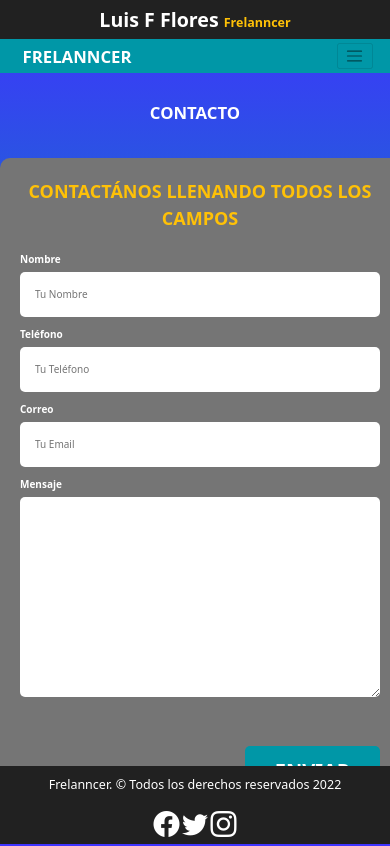
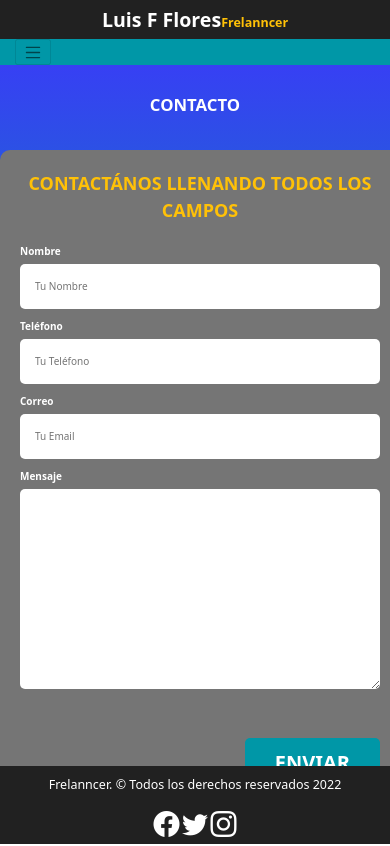
Before and after one commit to flo-luigi85/proyecto-luisflores, a website: page pages/contacto.html in a window 390 px wide. Drawn offline with nearby package versions, Linux system fonts and the light colour scheme.

Commit message:
ultimos detaless

```diff
--- a/pages/contacto.html
+++ b/pages/contacto.html
@@ -27,15 +27,12 @@
   <body>
     <!--Encabezado-->
   <header class="container-fluid d-flex justify-content-center bg-header1">
-      <p class="tex-header mb-0 p-2 fs-1 fw-bold">Luis F Flores <span class="fs-5 text-warning">Frelanncer</span></p>
+    <a class="mb-0 p-2 fs-1 fw-bold ancl" href="../index.html">Luis F Flores<span class="fs-5 text-warning">Frelanncer</span></a>
   </header>
 <!--Menu-->
-  <nav class=" bg-header navbar navbar-expand-lg navbar-light p-3 pb-0 pt-0" id="menu">
+  <nav class="container-fluid bg-header navbar navbar-expand-lg navbar-light pb-0 pt-0" id="menu">
       <div class="container">
-        <a class="navbar-brand" href="../index.html">
-            <span class="fs-2 text-white fw-400 text-uppercase">Frelanncer</span>
-        </a>
-        <button class="navbar-toggler" type="button" data-bs-toggle="collapse" data-bs-target="#navbarSupportedContent" aria-controls="navbarSupportedContent" aria-expanded="false" aria-label="Toggle navigation">
+        <button class="navbar-toggler text-dark" type="button" data-bs-toggle="collapse" data-bs-target="#navbarSupportedContent" aria-controls="navbarSupportedContent" aria-expanded="false" aria-label="Toggle navigation">
           <span class="navbar-toggler-icon"></span>
         </button>
 
```
Also changed, not shown: index.html (+3 -5 lines), pages/clientes.html (+4 -10 lines), pages/galeria.html (+3 -6 lines), pages/servicios.html (+3 -6 lines), 2 other files.
